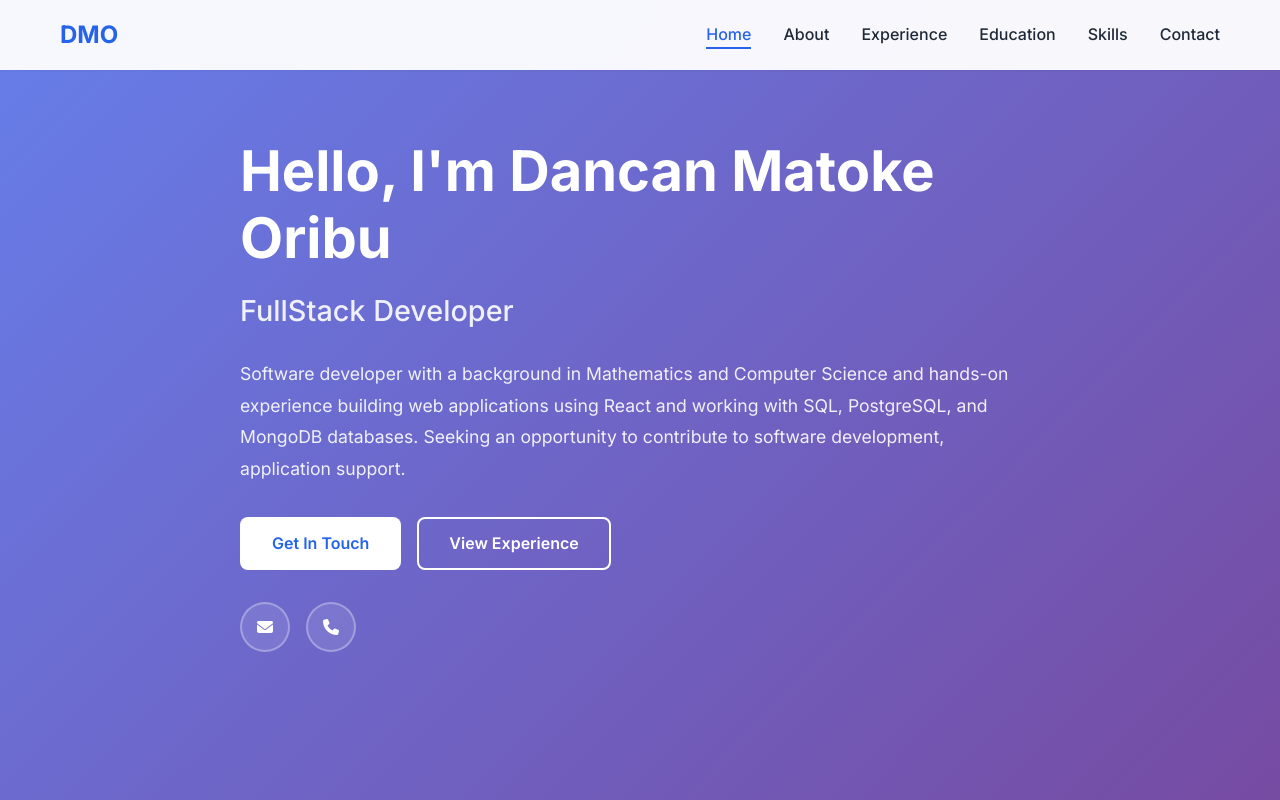
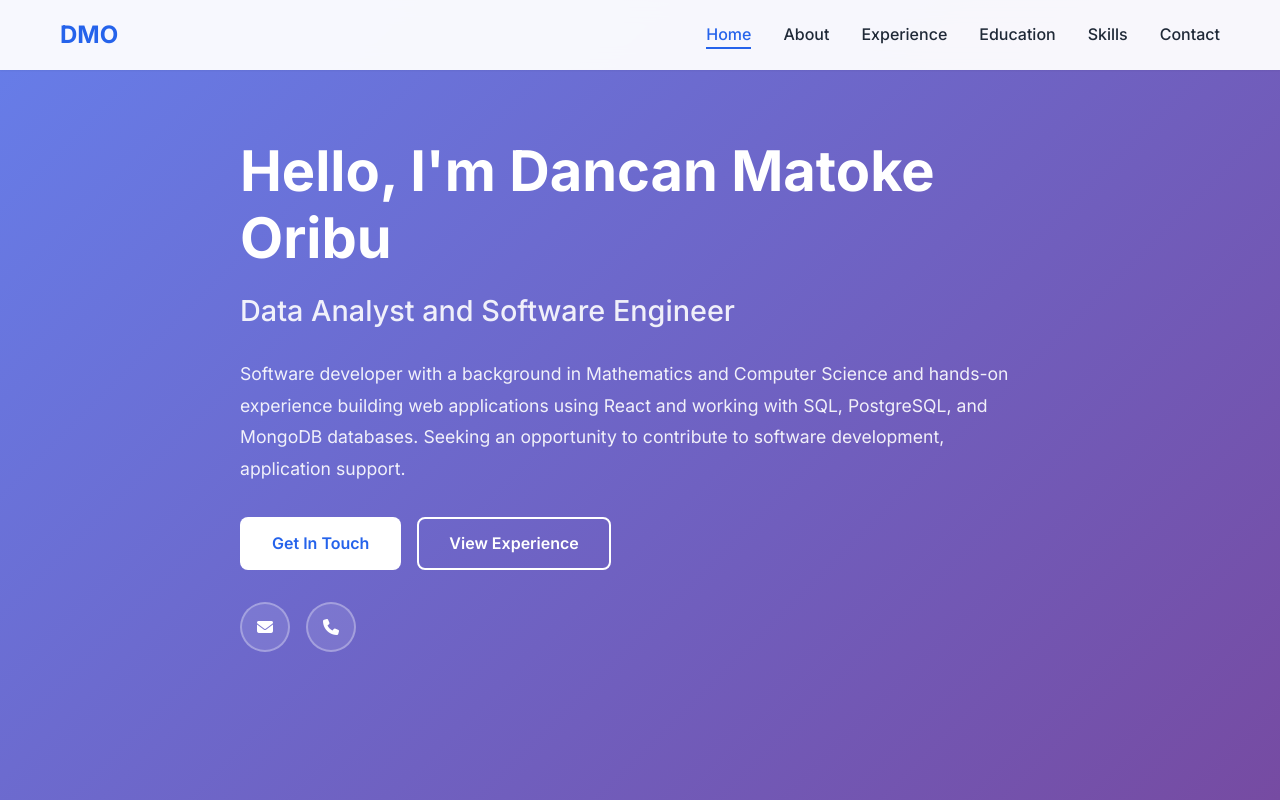
Before and after one commit to hackmugisii/dancanfullstack, a plain HTML site: page index.html in a window 1280 px wide. Shown: the top 800 px of the page. Drawn offline with Linux system fonts and the light colour scheme.

Commit message:
Update index.html

```diff
--- a/index.html
+++ b/index.html
@@ -52,7 +52,7 @@
                 <h1 class="hero-title">
                     Hello, I'm Dancan Matoke Oribu
                 </h1>
-                <h2 class="hero-subtitle">FullStack Developer</h2>
+                <h2 class="hero-subtitle">Data Analyst and Software Engineer</h2>
                 <p class="hero-description">
                     Software developer with a background in Mathematics and Computer Science and hands-on experience building web applications using React and working with SQL, PostgreSQL, and MongoDB databases. Seeking an opportunity to contribute to software development, application support.
                 </p>
```
